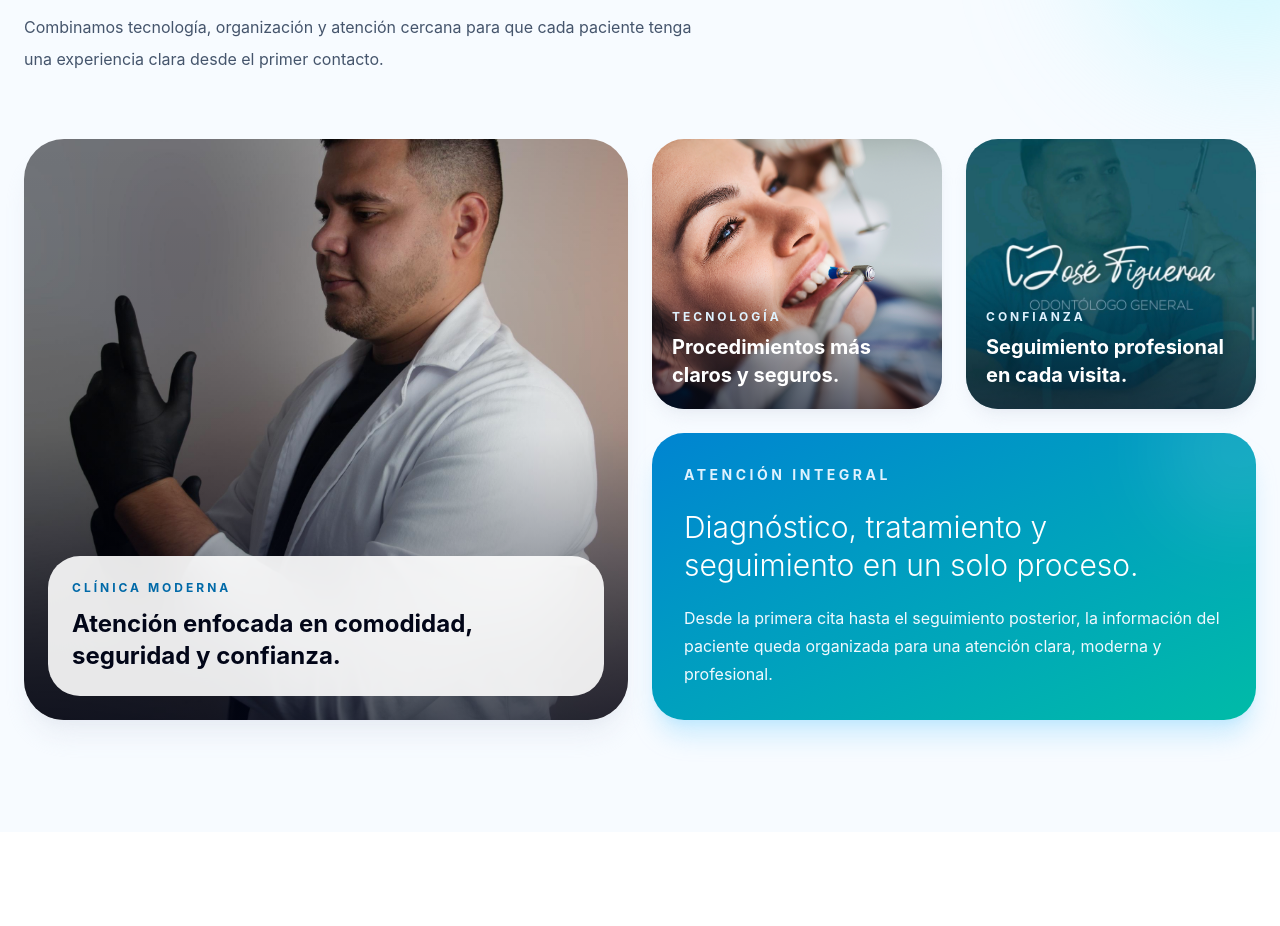
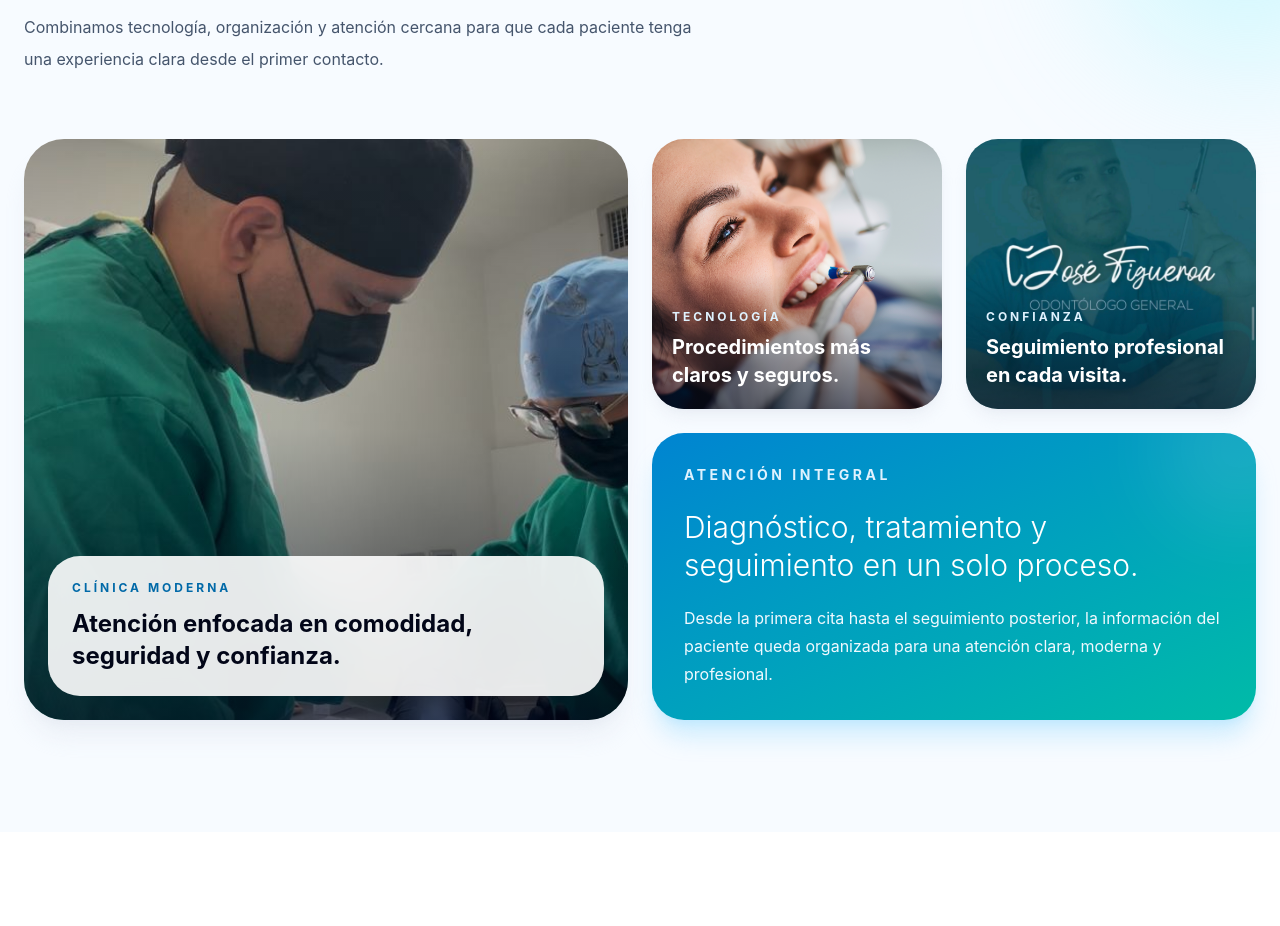
Before and after one commit to alexisrrh/consultorio-odontologico, a React (Vite) app: page / in a window 1280 px wide. Shown: the part 3000-3926 px from the top of the page. Built offline with nearby package versions, Linux system fonts and the light colour scheme.

Commit message:
actualizacion de fotos de home

```diff
--- a/src/componentes/Home/DentalGallery.jsx
+++ b/src/componentes/Home/DentalGallery.jsx
@@ -1,5 +1,5 @@
 import { motion } from "framer-motion";
-import joseImg from "../../assets/tratamientos/joseImg.jpeg"
+import fondocitaImg from "../../assets/tratamientos/fondocita.jpeg"
 import imagen2 from "../../assets/tratamientos/imagen2.jpeg";
 import limpieza from "../../assets/tratamientos/limpieza.png";
 
@@ -39,7 +39,7 @@ export function DentalGallery() {
             className="group relative min-h-[560px] overflow-hidden rounded-[2.5rem] bg-white shadow-xl shadow-slate-200/60 md:col-span-2 md:row-span-2"
           >
             <img
-              src={joseImg}
+              src={fondocitaImg}
               alt="Atención odontológica"
               className="absolute inset-0 h-full w-full object-cover transition duration-700 group-hover:scale-105"
             />
```
